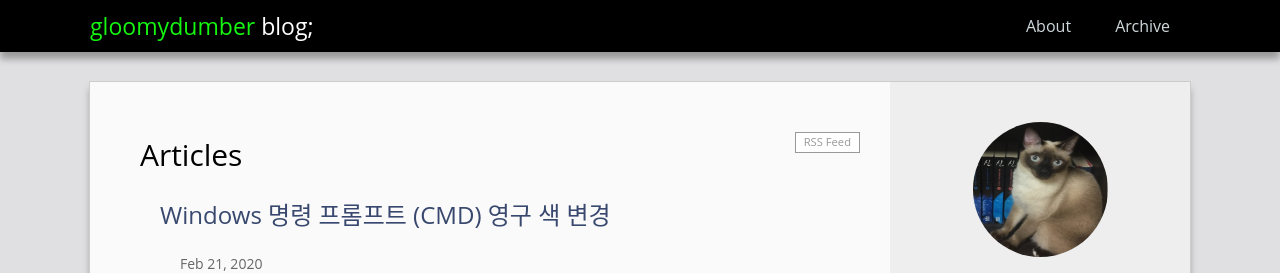
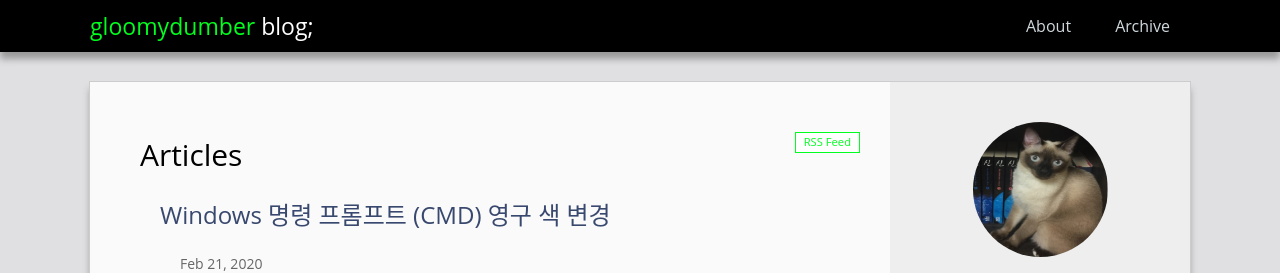
Before and after one commit to gloomydumber/copy, a Jekyll site: the page built from index.html, in a window 1280 px wide. Shown: the top 273 px of the page. Built offline with Jekyll 4.4.1, drawn with Linux system fonts in a browser that asks for light colours; the list of posts is cut into pages by our own code.

Commit message:
colourchange

```diff
--- a/_includes/header.html
+++ b/_includes/header.html
@@ -7,7 +7,7 @@
     <!-- <a class="site-title" href="{{ site.baseurl }}/"><img src="{{ site.logo }}"></a> -->
     <!-- <a class="site-title" href="{{ site.baseurl }}/">{{ site.title_show }}</a> -->
     <a class="site-title" href="{{ site.baseurl }}/">
-      <span style="color: #15f610;"> <!-- gloomydumber : lime color -->
+      <span style="color: #00FF1F;"> <!-- gloomydumber : lime color -->
         gloomydumber
       </span>
       <span>
--- a/_sass/_home.scss
+++ b/_sass/_home.scss
@@ -13,13 +13,14 @@
 	float:right;
     text-decoration: none;
     border:1px solid;
-    color: #999;
-    background: #fff;
+    /* color: #999; original, gloomydumber lime */
+		color: #00FF1F;
+		background : #fff;
     font-size: 0.7 * $base-font-size;
     padding: 1px 8px;
 
     &:hover, &:focus {
-        color: #666;
+        color: #37C548; /* original : #666 */
     }
 }
 .post-list {
```
